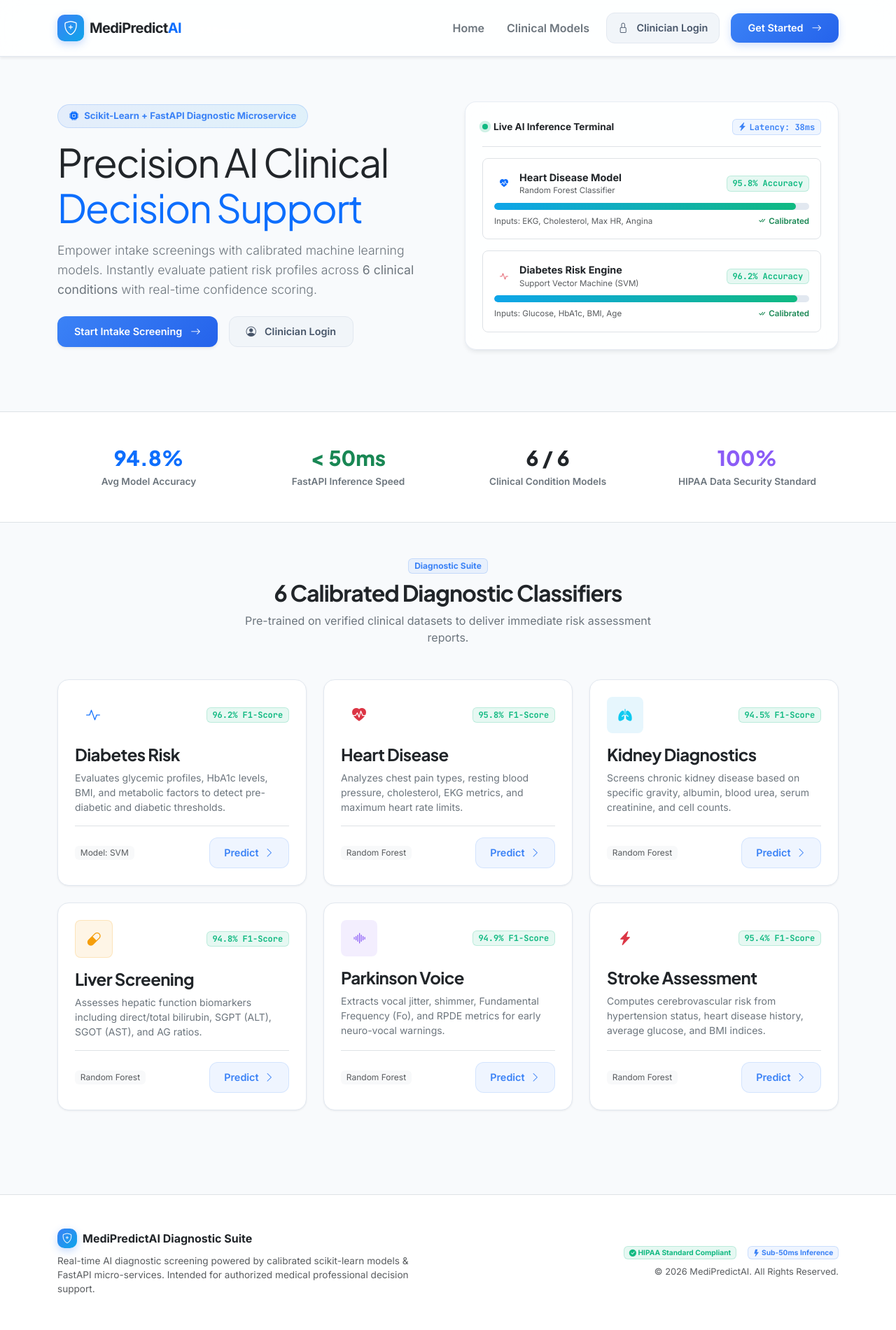
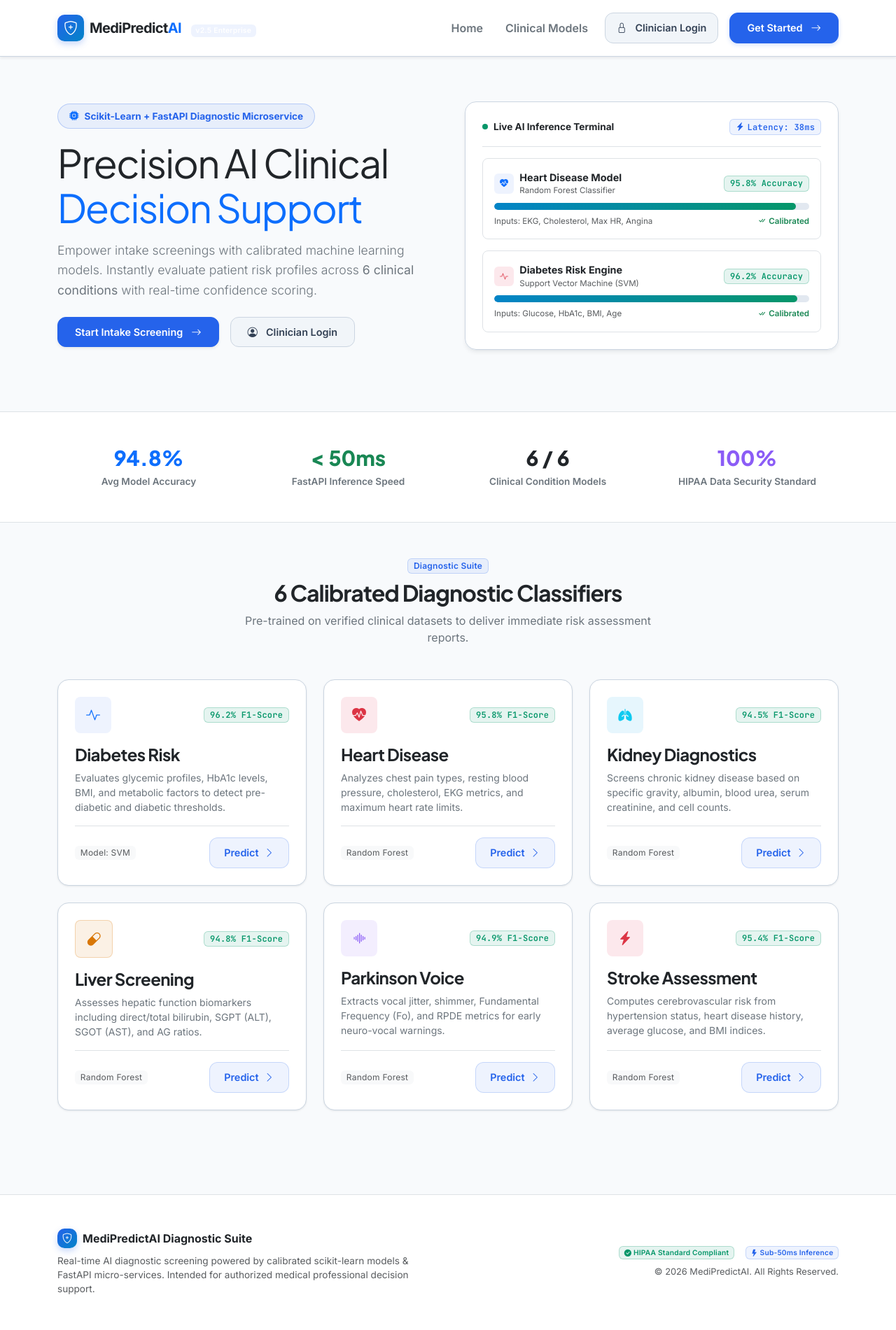
Before and after one commit to Pranavj16/MediPredictAI, a Django app: page / in a window 1280 px wide. Shown: the whole page at 70% size. Run offline with Django 5.2, Linux system fonts and the light colour scheme; parts of the project's set-up code (start-up, migrations or seed data) failed here and were passed over.

Commit message:
Fix UI dancing jitter, contrast visibility, and layout stability across all views

```diff
--- a/django_app/static/css/style.css
+++ b/django_app/static/css/style.css
@@ -1,49 +1,50 @@
-@import url('https://fonts.googleapis.com/css2?family=Inter:wght@300;400;500;600;700&family=JetBrains+Mono:wght@400;500;600;700&family=Plus+Jakarta+Sans:wght@400;500;600;700;800&display=swap');
+@import url('https://fonts.googleapis.com/css2?family=Inter:wght@300;400;500;600;700;800&family=JetBrains+Mono:wght@400;500;600;700&family=Plus+Jakarta+Sans:wght@400;500;600;700;800&display=swap');
 
 :root {
     /* Brand Palette - World Class Clinical AI */
-    --primary: #3B82F6;
-    --primary-hover: #2563EB;
-    --primary-light: rgba(59, 130, 246, 0.08);
-    --primary-glow: rgba(59, 130, 246, 0.25);
+    --primary: #2563EB;
+    --primary-hover: #1D4ED8;
+    --primary-light: rgba(37, 99, 235, 0.08);
+    --primary-glow: rgba(37, 99, 235, 0.2);
 
-    --secondary: #0EA5E9;
-    --secondary-light: rgba(14, 165, 233, 0.08);
+    --secondary: #0284C7;
+    --secondary-light: rgba(2, 132, 199, 0.08);
 
-    --accent: #8B5CF6;
-    --accent-light: rgba(139, 92, 246, 0.08);
+    --accent: #7C3AED;
+    --accent-light: rgba(124, 58, 237, 0.08);
 
-    --success: #10B981;
-    --success-light: rgba(16, 185, 129, 0.1);
-    --success-border: rgba(16, 185, 129, 0.2);
+    --success: #059669;
+    --success-light: rgba(5, 150, 105, 0.1);
+    --success-border: rgba(5, 150, 105, 0.25);
 
-    --warning: #F59E0B;
-    --warning-light: rgba(245, 158, 11, 0.1);
-    --warning-border: rgba(245, 158, 11, 0.2);
+    --warning: #D97706;
+    --warning-light: rgba(217, 119, 6, 0.1);
+    --warning-border: rgba(217, 119, 6, 0.25);
 
-    --danger: #F43F5E;
-    --danger-light: rgba(244, 63, 94, 0.1);
-    --danger-border: rgba(244, 63, 94, 0.2);
+    --danger: #E11D48;
+    --danger-light: rgba(225, 29, 72, 0.1);
+    --danger-border: rgba(225, 29, 72, 0.25);
 
-    --dark-bg: #090D16;
+    --dark-bg: #0B0F19;
     --background: #F8FAFC;
     --surface: #FFFFFF;
     --surface-elevated: #FFFFFF;
 
+    /* High Contrast Typography */
     --text-primary: #0F172A;
-    --text-secondary: #475569;
-    --text-muted: #94A3B8;
+    --text-secondary: #334155;
+    --text-muted: #64748B;
 
-    --border: #E2E8F0;
-    --border-hover: #CBD5E1;
+    /* Solid High-Definition Borders */
+    --border: #CBD5E1;
+    --border-hover: #94A3B8;
 
-    /* Shadows */
-    --shadow-xs: 0 1px 2px 0 rgba(0, 0, 0, 0.03);
-    --shadow-sm: 0 1px 3px 0 rgba(15, 23, 42, 0.06), 0 1px 2px -1px rgba(15, 23, 42, 0.04);
-    --shadow-md: 0 4px 6px -1px rgba(15, 23, 42, 0.08), 0 2px 4px -2px rgba(15, 23, 42, 0.04);
-    --shadow-lg: 0 10px 25px -5px rgba(15, 23, 42, 0.08), 0 8px 10px -6px rgba(15, 23, 42, 0.04);
-    --shadow-xl: 0 20px 35px -10px rgba(15, 23, 42, 0.12), 0 10px 15px -5px rgba(15, 23, 42, 0.04);
-    --shadow-glow: 0 0 20px rgba(59, 130, 246, 0.2);
+    /* Smooth Non-Jitter Shadows */
+    --shadow-xs: 0 1px 2px 0 rgba(15, 23, 42, 0.05);
+    --shadow-sm: 0 1px 3px 0 rgba(15, 23, 42, 0.08), 0 1px 2px -1px rgba(15, 23, 42, 0.06);
+    --shadow-md: 0 4px 6px -1px rgba(15, 23, 42, 0.08), 0 2px 4px -2px rgba(15, 23, 42, 0.05);
+    --shadow-lg: 0 10px 25px -5px rgba(15, 23, 42, 0.1), 0 8px 10px -6px rgba(15, 23, 42, 0.05);
+    --shadow-xl: 0 20px 35px -10px rgba(15, 23, 42, 0.14);
 
     /* Fonts */
     --font-heading: 'Plus Jakarta Sans', -apple-system, BlinkMacSystemFont, sans-serif;
@@ -53,8 +54,16 @@
     --radius-sm: 8px;
     --radius-md: 12px;
     --radius-lg: 16px;
-    --radius-xl: 24px;
+    --radius-xl: 20px;
     --radius-pill: 9999px;
+}
+
+/* Global Reset & Hardware Anti-Jitter */
+*, *::before, *::after {
+    box-sizing: border-box;
+    -webkit-font-smoothing: antialiased;
+    -moz-osx-font-smoothing: grayscale;
+    text-rendering: optimizeLegibility;
 }
 
 body {
@@ -62,8 +71,8 @@
     background-color: var(--background);
     color: var(--text-primary);
     overflow-x: hidden;
-    -webkit-font-smoothing: antialiased;
-    -moz-osx-font-smoothing: grayscale;
+    margin: 0;
+    padding: 0;
 }
 
 h1, h2, h3, h4, h5, h6 {
@@ -71,30 +80,33 @@
     font-weight: 700;
     color: var(--text-primary);
     letter-spacing: -0.025em;
+    margin-top: 0;
 }
 
 .font-mono {
     font-family: var(--font-mono);
 }
 
-/* Glassmorphic Components */
+/* Stable Solid & Glass Surfaces (No transparent washouts) */
 .glass-card {
-    background: rgba(255, 255, 255, 0.85);
-    backdrop-filter: blur(16px);
-    -webkit-backdrop-filter: blur(16px);
-    border: 1px solid rgba(226, 232, 240, 0.8);
+    background: #FFFFFF;
+    background: rgba(255, 255, 255, 0.95);
+    backdrop-filter: blur(12px);
+    -webkit-backdrop-filter: blur(12px);
+    border: 1px solid var(--border);
     border-radius: var(--radius-lg);
     box-shadow: var(--shadow-md);
 }
 
 .glass-navbar {
-    background: rgba(255, 255, 255, 0.85) !important;
-    backdrop-filter: blur(16px);
-    -webkit-backdrop-filter: blur(16px);
+    background: #FFFFFF !important;
+    background: rgba(255, 255, 255, 0.95) !important;
+    backdrop-filter: blur(12px);
+    -webkit-backdrop-filter: blur(12px);
     border-bottom: 1px solid var(--border);
 }
 
-/* Sidebar Styling */
+/* Fixed Non-Shaking Sidebar */
 .sidebar {
     background-color: var(--surface);
     border-right: 1px solid var(--border);
@@ -133,11 +146,11 @@
     align-items: center;
     justify-content: center;
     font-size: 1.25rem;
-    box-shadow: 0 4px 12px rgba(59, 130, 246, 0.3);
+    box-shadow: 0 4px 10px rgba(37, 99, 235, 0.25);
 }
 
 .sidebar-section-title {
-    font-size: 0.7rem;
+    font-size: 0.725rem;
     font-weight: 700;
     text-transform: uppercase;
     letter-spacing: 0.08em;
@@ -199,63 +216,44 @@
     }
 }
 
-/* Custom Navbar */
+/* Custom Top Navbar */
 .custom-navbar {
     border-radius: var(--radius-lg);
-    padding: 0.75rem 1.25rem;
+    padding: 0.85rem 1.25rem;
     background-color: var(--surface);
     border: 1px solid var(--border);
     box-shadow: var(--shadow-sm);
 }
 
-/* Cards */
+/* Stable Solid Cards (No Jitter) */
 .card-premium {
     background-color: var(--surface);
     border: 1px solid var(--border);
     border-radius: var(--radius-lg);
     padding: 1.5rem;
     box-shadow: var(--shadow-sm);
-    transition: all 0.3s cubic-bezier(0.4, 0, 0.2, 1);
+    transition: box-shadow 0.2s ease, border-color 0.2s ease;
     position: relative;
-    overflow: hidden;
 }
 
 .card-premium:hover {
-    box-shadow: var(--shadow-lg);
+    box-shadow: var(--shadow-md);
     border-color: var(--border-hover);
-    transform: translateY(-2px);
 }
 
-.card-premium::before {
-    content: '';
-    position: absolute;
-    top: 0;
-    left: 0;
-    right: 0;
-    height: 3px;
-    background: linear-gradient(90deg, transparent, var(--primary), transparent);
-    opacity: 0;
-    transition: opacity 0.3s ease;
-}
-
-.card-premium:hover::before {
-    opacity: 1;
-}
-
-/* KPI / Stat Card */
+/* Stat & KPI Cards */
 .stat-card {
     background-color: var(--surface);
     border: 1px solid var(--border);
     border-radius: var(--radius-lg);
     padding: 1.35rem 1.5rem;
     box-shadow: var(--shadow-sm);
-    transition: all 0.25s ease;
+    transition: box-shadow 0.2s ease, border-color 0.2s ease;
 }
 
 .stat-card:hover {
-    transform: translateY(-2px);
     box-shadow: var(--shadow-md);
-    border-color: rgba(59, 130, 246, 0.3);
+    border-color: var(--border-hover);
 }
 
 .stat-card-icon {
@@ -286,32 +284,32 @@
     margin-bottom: 0.35rem;
 }
 
-/* Buttons */
+/* High Definition Buttons */
 .btn {
     border-radius: var(--radius-md);
     padding: 0.625rem 1.25rem;
     font-family: var(--font-body);
     font-weight: 600;
     font-size: 0.9rem;
-    transition: all 0.2s cubic-bezier(0.4, 0, 0.2, 1);
     display: inline-flex;
     align-items: center;
     justify-content: center;
     gap: 0.5rem;
+    transition: background-color 0.15s ease, border-color 0.15s ease, box-shadow 0.15s ease;
 }
 
 .btn-primary {
-    background: linear-gradient(135deg, var(--primary) 0%, var(--primary-hover) 100%);
-    border: none;
+    background-color: var(--primary);
+    border: 1px solid var(--primary);
     color: #FFFFFF;
-    box-shadow: 0 4px 12px rgba(37, 99, 235, 0.2);
+    box-shadow: 0 2px 6px rgba(37, 99, 235, 0.2);
 }
 
 .btn-primary:hover, .btn-primary:focus {
-    background: linear-gradient(135deg, var(--primary-hover) 0%, #1D4ED8 100%);
-    box-shadow: 0 6px 16px rgba(37, 99, 235, 0.3);
-    transform: translateY(-1px);
+    background-color: var(--primary-hover);
+    border-color: var(--primary-hover);
     color: #FFFFFF;
+    box-shadow: 0 4px 12px rgba(37, 99, 235, 0.3);
 }
 
 .btn-outline-primary {
@@ -323,18 +321,16 @@
 .btn-outline-primary:hover {
     background-color: var(--primary);
     color: #FFFFFF;
-    transform: translateY(-1px);
-    box-shadow: 0 4px 12px rgba(37, 99, 235, 0.15);
 }
 
 .btn-soft-primary {
     background-color: var(--primary-light);
     color: var(--primary);
-    border: 1px solid rgba(59, 130, 246, 0.15);
+    border: 1px solid rgba(37, 99, 235, 0.2);
 }
 
 .btn-soft-primary:hover {
-    background-color: rgba(59, 130, 246, 0.15);
+    background-color: rgba(37, 99, 235, 0.15);
     color: var(--primary-hover);
 }
 
@@ -349,79 +345,45 @@
     color: var(--text-primary);
 }
 
-/* Form Controls & Inputs */
-.form-group-custom {
-    margin-bottom: 1.25rem;
+/* High Contrast Clear Form Inputs */
+form p {
+    margin-bottom: 1.15rem;
+    display: flex;
+    flex-direction: column;
 }
 
-.form-label-custom {
+form p label {
     font-family: var(--font-heading);
     font-weight: 600;
     font-size: 0.85rem;
     color: var(--text-primary);
     margin-bottom: 0.4rem;
-    display: flex;
-    align-items: center;
-    justify-content: space-between;
 }
 
-.form-label-custom .unit-badge {
-    font-family: var(--font-mono);
-    font-size: 0.725rem;
-    font-weight: 500;
-    color: var(--text-muted);
-    background: #F1F5F9;
-    padding: 2px 6px;
-    border-radius: 4px;
-}
-
-.input-group-custom {
-    position: relative;
-    display: flex;
-    align-items: center;
-}
-
-.input-group-custom .input-icon {
-    position: absolute;
-    left: 14px;
-    color: var(--text-muted);
-    font-size: 1rem;
-    pointer-events: none;
-    z-index: 5;
-}
-
+form p input, form p select, form p textarea,
 .form-control-custom, .form-select-custom {
     width: 100%;
     border-radius: var(--radius-md);
     border: 1.5px solid var(--border);
-    padding: 0.65rem 1rem 0.65rem 2.6rem;
+    padding: 0.65rem 0.85rem;
     font-family: var(--font-body);
-    font-size: 0.9rem;
+    font-size: 0.95rem;
     color: var(--text-primary);
-    background-color: var(--surface);
-    transition: all 0.2s ease;
+    background-color: #FFFFFF;
+    transition: border-color 0.15s ease, box-shadow 0.15s ease;
 }
 
-.form-control-custom.no-icon, .form-select-custom.no-icon {
-    padding-left: 1rem;
-}
-
+form p input:focus, form p select:focus, form p textarea:focus,
 .form-control-custom:focus, .form-select-custom:focus {
     outline: none;
     border-color: var(--primary);
-    box-shadow: 0 0 0 4px var(--primary-light);
-    background-color: var(--surface);
+    box-shadow: 0 0 0 3px var(--primary-light);
 }
 
-/* Status Badges */
-.badge-pill-custom {
-    padding: 0.35em 0.85em;
-    font-size: 0.75rem;
+/* High-Visibility Badges */
+.badge {
     font-weight: 600;
-    border-radius: var(--radius-pill);
-    display: inline-flex;
-    align-items: center;
-    gap: 0.35rem;
+    letter-spacing: 0.02em;
 }
 
 .badge-success-soft {
@@ -445,7 +407,23 @@
 .badge-primary-soft {
     background-color: var(--primary-light);
     color: var(--primary);
-    border: 1px solid rgba(59, 130, 246, 0.2);
+    border: 1px solid rgba(37, 99, 235, 0.2);
+}
+
+.bg-danger-light {
+    background-color: var(--danger-light) !important;
+}
+
+.bg-success-light {
+    background-color: var(--success-light) !important;
+}
+
+.bg-warning-light {
+    background-color: var(--warning-light) !important;
+}
+
+.bg-primary-soft {
+    background-color: var(--primary-light) !important;
 }
 
 /* Pulse Dot */
@@ -454,77 +432,53 @@
     height: 8px;
     border-radius: 50%;
     display: inline-block;
-    position: relative;
 }
 
 .pulse-dot.success {
     background-color: var(--success);
-    box-shadow: 0 0 0 0 rgba(16, 185, 129, 0.7);
-    animation: pulse-success 2s infinite;
 }
 
 .pulse-dot.danger {
     background-color: var(--danger);
-    box-shadow: 0 0 0 0 rgba(244, 63, 94, 0.7);
-    animation: pulse-danger 2s infinite;
-}
-
-@keyframes pulse-success {
-    0% {
-        box-shadow: 0 0 0 0 rgba(16, 185, 129, 0.7);
-    }
-    70% {
-        box-shadow: 0 0 0 6px rgba(16, 185, 129, 0);
-    }
-    100% {
-        box-shadow: 0 0 0 0 rgba(16, 185, 129, 0);
-    }
-}
-
-@keyframes pulse-danger {
-    0% {
-        box-shadow: 0 0 0 0 rgba(244, 63, 94, 0.7);
-    }
-    70% {
-        box-shadow: 0 0 0 6px rgba(244, 63, 94, 0);
-    }
-    100% {
-        box-shadow: 0 0 0 0 rgba(244, 63, 94, 0);
-    }
 }
 
 /* Hero Badge */
 .hero-badge {
-    background: linear-gradient(135deg, rgba(59, 130, 246, 0.1) 0%, rgba(14, 165, 233, 0.1) 100%);
-    border: 1px solid rgba(59, 130, 246, 0.2);
+    background: var(--primary-light);
+    border: 1px solid rgba(37, 99, 235, 0.25);
     color: var(--primary);
     padding: 0.4rem 1rem;
     border-radius: var(--radius-pill);
-    font-size: 0.825rem;
+    font-size: 0.85rem;
     font-weight: 700;
     display: inline-flex;
     align-items: center;
     gap: 0.5rem;
 }
 
-/* Preset Demo Bar */
+/* Presets Bar */
 .preset-bar {
     background-color: #F8FAFC;
-    border: 1px dashed var(--border);
+    border: 1px solid var(--border);
     border-radius: var(--radius-md);
     padding: 0.75rem 1rem;
     margin-bottom: 1.5rem;
     display: flex;
     align-items: center;
     justify-content: space-between;
+    flex-wrap: wrap;
+    gap: 0.5rem;
 }
 
-/* Circular Risk Gauge Container */
+/* High Stability Radial Risk Gauge */
 .gauge-container {
     position: relative;
     width: 180px;
     height: 180px;
     margin: 0 auto;
+    display: flex;
+    align-items: center;
+    justify-content: center;
 }
 
 .gauge-center-text {
@@ -563,18 +518,17 @@
 .risk-bar-fill {
     height: 100%;
     border-radius: var(--radius-pill);
-    transition: width 1s cubic-bezier(0.4, 0, 0.2, 1);
 }
 
 .risk-bar-fill.high-risk {
-    background: linear-gradient(90deg, #F59E0B 0%, #F43F5E 100%);
+    background: linear-gradient(90deg, #D97706 0%, #E11D48 100%);
 }
 
 .risk-bar-fill.low-risk {
-    background: linear-gradient(90deg, #0EA5E9 0%, #10B981 100%);
+    background: linear-gradient(90deg, #0284C7 0%, #059669 100%);
 }
 
-/* Recommendations Card */
+/* Recommendation Box */
 .recommendation-box {
     border-radius: var(--radius-md);
     padding: 1.25rem;
```
Also changed, not shown: other parts of django_app/static/css/style.css (+18 -55 lines).
